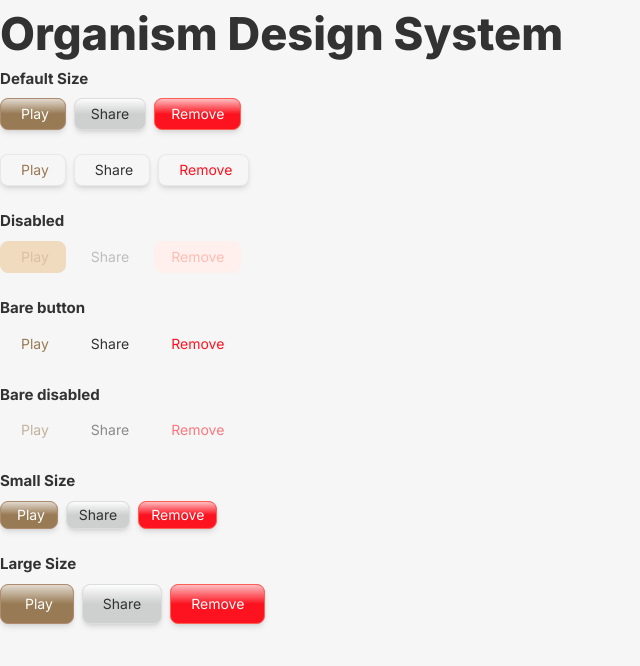
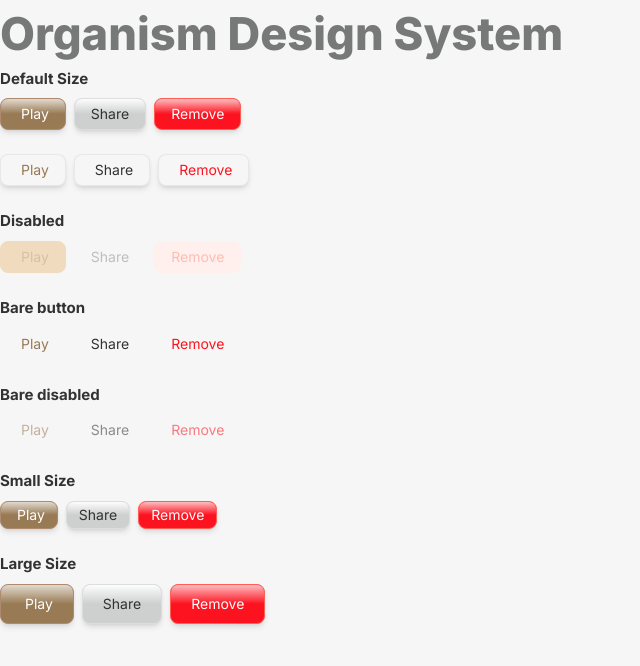
Before and after one commit to 360-ahemenjeho/svelte-ui, a Svelte app: page / in a window 1280 px wide. Shown: the top 666 px of the page, without its empty margins (0-640 px from the left). Built offline with nearby package versions, Linux system fonts and the light colour scheme; some icons are missing.

Commit message:
Add class styles extension 'appearance' to Text component

```diff
--- a/src/App.svelte
+++ b/src/App.svelte
@@ -8,7 +8,11 @@
 </script>
 
 <main>
-  <Text weight="roar" font="display">Organism Design System</Text>
+  <Text
+    weight="roar"
+    font="display"
+    appearance="text-foreground-opaque-secondary">Organism Design System</Text
+  >
 
   <Flow vertical space="section">
     <Flow vertical>
--- a/src/global.d.ts
+++ b/src/global.d.ts
@@ -55,6 +55,7 @@ declare global {
       | "subheadline";
     weight?: "whisper" | "speak" | "loud" | "shout" | "roar";
     lead?: "hush" | "flow" | "breathe";
+    appearance?: string;
     children: Snippet;
   }
 
--- a/src/lib/components/Text/Text.svelte
+++ b/src/lib/components/Text/Text.svelte
@@ -5,10 +5,11 @@
     font = "body",
     weight = "speak",
     lead = "flow",
+    appearance,
     children,
   }: FontText = $props();
 </script>
 
-<p class={`${fonts[font]} ${weights[weight]} ${leads[lead]}`}>
+<p class={`${appearance} ${fonts[font]} ${weights[weight]} ${leads[lead]}`}>
   {@render children()}
 </p>
```
Also changed, not shown: 1 other file (tests, documents, lock files or other folders).
